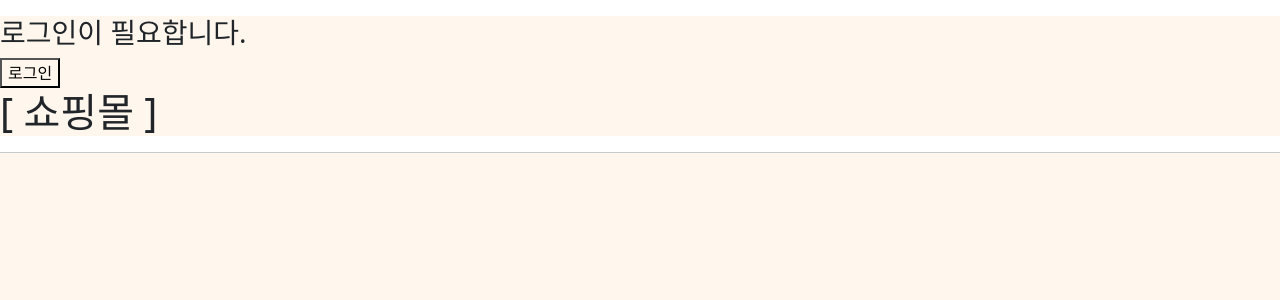
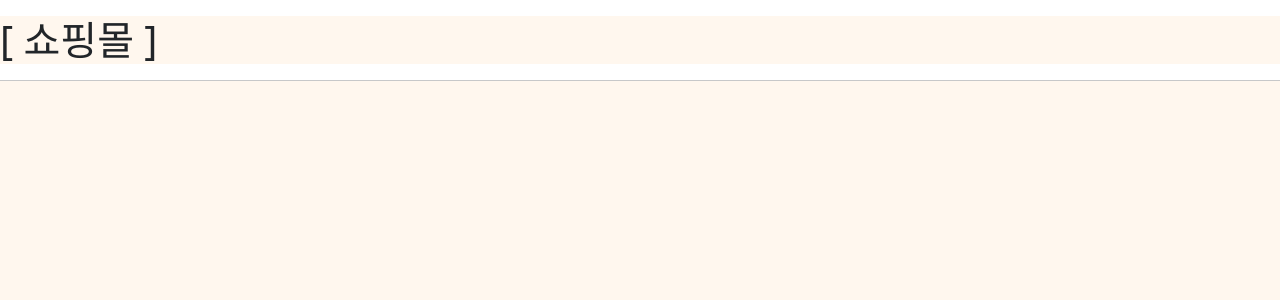
Before and after one commit to Zy0ung/Shoppingmall_Project, a Django app: page / in a window 1280 px wide. Shown: the part 73-373 px from the top of the page. Run offline with Django 3.2, Linux system fonts and the light colour scheme; data that the repository does not hold is empty.

Commit message:
base, home html 수정

```diff
--- a/shoppingmall/shopping/templates/base.html
+++ b/shoppingmall/shopping/templates/base.html
@@ -33,12 +33,19 @@
               <a href="#" class="d-block link-dark text-decoration-none dropdown-toggle" id="dropdownUser1" data-bs-toggle="dropdown" aria-expanded="false">
                 <img src="https://github.com/mdo.png" alt="mdo" width="32" height="32" class="rounded-circle">
               </a>
+              {% if user.is_authenticated %}
               <ul class="dropdown-menu text-small" aria-labelledby="dropdownUser1">
                 <li><a class="dropdown-item" href="#">Cart</a></li>
                 <li><a class="dropdown-item" href="{% url 'mypage' %}">Profile</a></li>
                 <li><hr class="dropdown-divider"></li>
                 <li><a class="dropdown-item" href="{% url 'user_logout' %}">Sign out</a></li>
               </ul>
+              {% else %}
+              <ul class="dropdown-menu text-small" aria-labelledby="dropdownUser1">
+                <li><a class="dropdown-item" href="{% url 'user_login' %}">Login</a></li>
+                <li><a class="dropdown-item" href="{% url 'signup' %}">Sign up</a></li>
+              </ul>
+              {% endif %}
             </div>
           </div>
         </div>
--- a/shoppingmall/shopping/templates/home.html
+++ b/shoppingmall/shopping/templates/home.html
@@ -4,20 +4,6 @@
 {% block link %}{% static 'css/home.css' %}{% endblock %}
 {% block content %}
 
-    <div class="account_user">
-    {% if user.is_authenticated %}
-    <h3>{{ user.username }}님 환영합니다!</h3>
-    <p><img src="{{ account.image.url }}" alt="안나와요" width="200"></p>
-    <a href="{% url 'user_logout' %}">
-        <button>로그아웃</button>
-    </a>
-    {% else %}
-    <h3>로그인이 필요합니다.</h3>
-    <a href="{% url 'user_login' %}">
-        <button>로그인</button>
-    </a>
-    {% endif %}
-    </div>
     <h1>[ 쇼핑몰 ]</h1>
     <hr>
     {% for item in items %}
```
